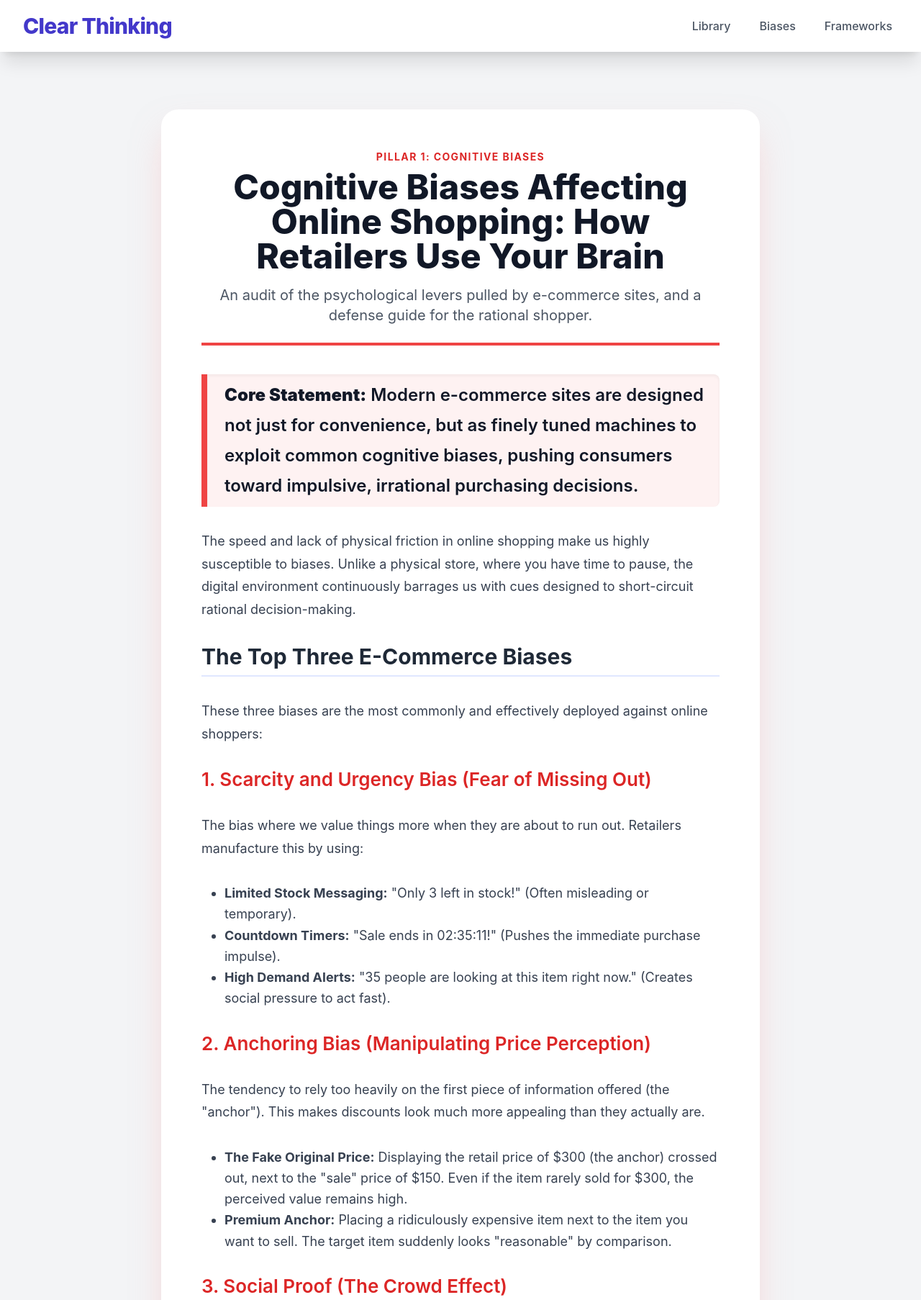
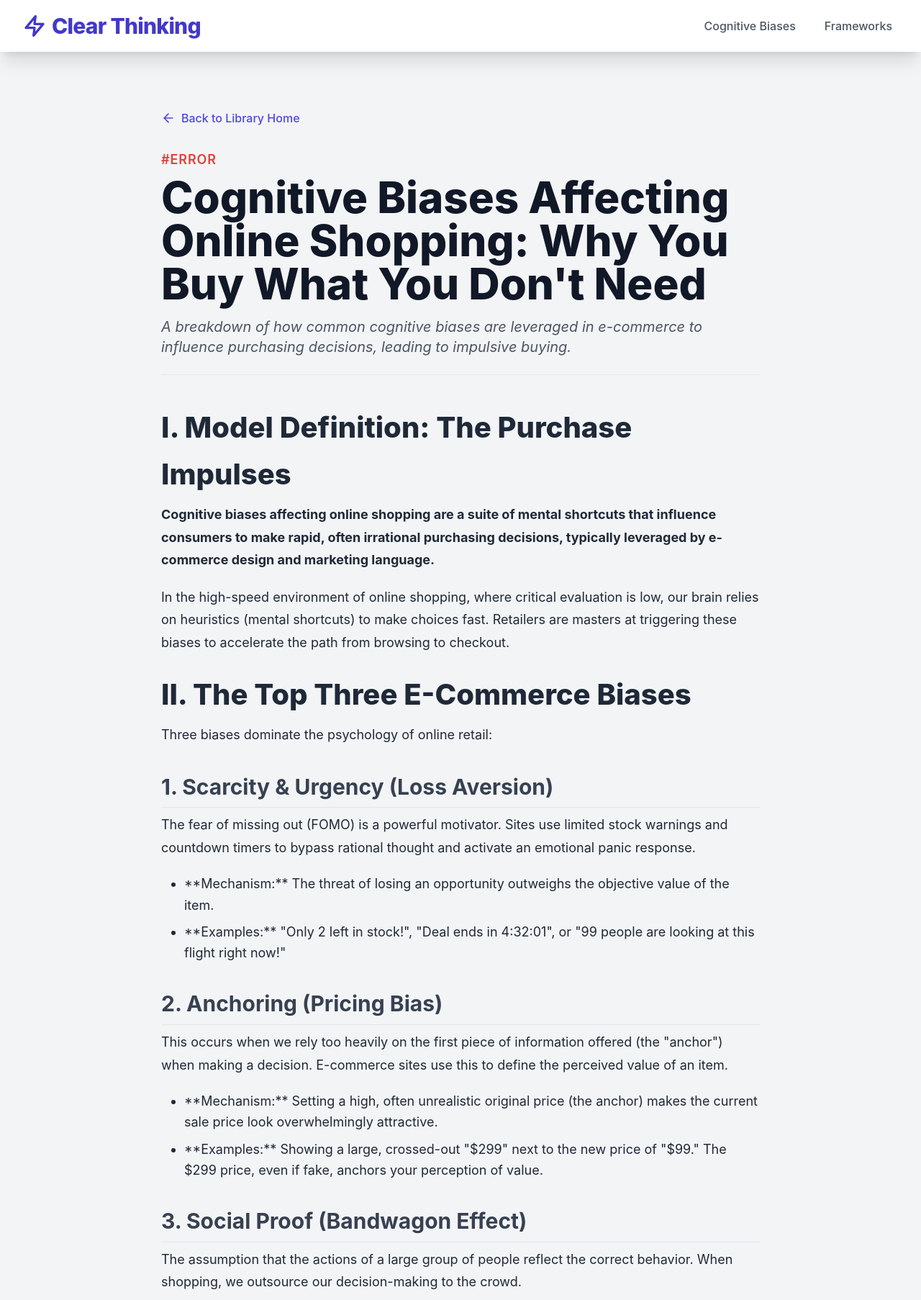
Before and after one commit to toolblaster/ClearThinking.toolblaster.com, a plain HTML site: page articles/biases/cognitive-biases-affecting-online-shopping.html in a window 1280 px wide. Shown: the top 1806 px of the page at 72% size. Drawn offline with nearby package versions, Linux system fonts and the light colour scheme.

Commit message:
Update cognitive-biases-affecting-online-shopping.html

```diff
--- a/articles/biases/cognitive-biases-affecting-online-shopping.html
+++ b/articles/biases/cognitive-biases-affecting-online-shopping.html
@@ -3,15 +3,21 @@
 <head>
     <meta charset="UTF-8">
     <meta name="viewport" content="width=device-width, initial-scale=1.0">
-    <title>Clear Thinking | Cognitive Biases Affecting Online Shopping: How Retailers Use Your Brain</title>
+    <title>Cognitive Biases Affecting Online Shopping: Why You Buy What You Don't Need | Clear Thinking Library</title>
 
     <!-- 1. Tailwind CSS CDN -->
     <script src="https://cdn.tailwindcss.com"></script>
 
     <!-- 2. Integrated CSS -->
     <style>
-        body { font-family: 'Inter', -apple-system, BlinkMacSystemFont, "Segoe UI", Roboto, "Helvetica Neue", Arial, sans-serif; }
-        /* Mobile menu styles */
+        /* Base body and typography */
+        body {
+            font-family: 'Inter', -apple-system, BlinkMacSystemFont, "Segoe UI", Roboto, "Helvetica Neue", Arial, sans-serif;
+            background-color: #f7f7f7;
+            color: #1f2937;
+        }
+
+        /* Mobile menu styles (copied from index.html) */
         .hamburger {
             cursor: pointer;
             display: flex;
@@ -36,33 +42,67 @@
             transform: rotate(-45deg) translate(5px, -5px);
         }
 
-        /* Article content readability improvements */
+        /* Styling for the main article content: This ensures consistency for h2/h3/p/ul/ol inside the article-content div */
+        .article-content h2 {
+            font-size: 2.5rem; /* text-4xl */
+            font-weight: 800; /* font-extrabold */
+            margin-top: 1.5rem;
+            margin-bottom: 0.5rem;
+            color: #1f2937;
+        }
         .article-content h3 {
-            border-bottom: 2px solid #e0e7ff;
-            padding-bottom: 0.5rem;
-        }
-        .article-content h4 {
-            font-size: 1.625rem;
+            font-size: 1.875rem; /* text-3xl */
+            font-weight: 700; /* font-bold */
+            margin-top: 2rem;
+            margin-bottom: 0.5rem;
+            border-bottom: 1px solid #e5e7eb;
+            padding-bottom: 0.25rem;
+            color: #374151; /* text-gray-700 */
         }
         .article-content p {
-            line-height: 1.75;
+            margin-bottom: 1.25rem;
+            line-height: 1.75; /* leading-relaxed */
+        }
+        .article-content ul, .article-content ol {
+            margin-left: 1.5rem;
+            margin-bottom: 1.25rem;
+            padding-left: 0.5rem;
+        }
+        .article-content ul {
+            list-style-type: disc;
+        }
+        .article-content ol {
+            list-style-type: decimal;
+        }
+        .article-content li {
+            margin-bottom: 0.5rem;
+        }
+        /* Specific styling for the Red Error accent color */
+        .article-tag {
+            color: #E34037; /* Consistent Red accent color for Biases */
         }
     </style>
-    <meta name="description" content="An audit of common cognitive biases that retailers exploit in e-commerce, and strategies to resist impulse buying.">
+    <meta name="description" content="A breakdown of how common cognitive biases are leveraged in e-commerce to influence purchasing decisions, leading to impulsive buying.">
 </head>
 <body class="bg-gray-100 text-gray-800 antialiased">
 
-    <!-- Header & Navigation -->
+    <!-- 1. Header & Navigation (Consistent Across Site) -->
     <header class="bg-white shadow-xl sticky top-0 z-50 transition-all duration-300">
         <div class="max-w-7xl mx-auto px-4 sm:px-6 lg:px-8 py-4 flex justify-between items-center">
-            <h1 class="text-3xl font-extrabold text-indigo-700 tracking-tight">Clear Thinking</h1>
+
+            <!-- Logo Link - Clickable, with Icon, pointing to root directory / -->
+            <a href="/" class="flex items-center space-x-2 text-indigo-700 hover:text-indigo-900 transition duration-150 group">
+                <!-- Icon for Clarity (Zap/Lightning) -->
+                <svg xmlns="http://www.w3.org/2000/svg" width="32" height="32" viewBox="0 0 24 24" fill="none" stroke="currentColor" stroke-width="2.5" stroke-linecap="round" stroke-linejoin="round" class="flex-shrink-0">
+                    <polygon points="13 2 3 14 12 14 11 22 21 10 12 10 13 2"></polygon>
+                </svg>
+                <h1 class="text-3xl font-extrabold tracking-tight">Clear Thinking</h1>
+            </a>
 
             <!-- Desktop Navigation -->
             <nav id="main-nav" class="space-x-6 hidden sm:flex">
-                <!-- Correct path is up two levels to reach the root index.html -->
-                <a href="../../index.html" class="text-gray-600 hover:text-indigo-600 font-medium transition duration-150 p-2 rounded-lg hover:bg-indigo-50">Library</a>
-                <a href="#biases" class="text-gray-600 hover:text-indigo-600 font-medium transition duration-150 p-2 rounded-lg hover:bg-indigo-50">Biases</a>
-                <a href="#frameworks" class="text-gray-600 hover:text-indigo-600 font-medium transition duration-150 p-2 rounded-lg hover:bg-indigo-50">Frameworks</a>
+                <a href="/#biases" class="text-gray-600 hover:text-[#E34037] font-medium transition duration-150 p-2 rounded-lg hover:bg-red-50">Cognitive Biases</a>
+                <a href="/#frameworks" class="text-gray-600 hover:text-indigo-600 font-medium transition duration-150 p-2 rounded-lg hover:bg-indigo-50">Frameworks</a>
             </nav>
 
             <!-- Mobile Hamburger Button -->
@@ -78,110 +118,117 @@
         <!-- Mobile Menu (Hidden by default) -->
         <div id="mobile-menu" class="hidden sm:hidden bg-white shadow-lg border-t border-gray-100 py-4 absolute w-full transition-all duration-300">
             <nav class="flex flex-col space-y-2 px-4">
-                <a href="../../index.html" class="text-gray-700 hover:bg-indigo-50 p-3 rounded-lg font-semibold transition duration-150" onclick="document.getElementById('mobile-menu').classList.add('hidden'); document.getElementById('hamburger-icon').classList.remove('menu-open');">Library</a>
-                <a href="#biases" class="text-gray-700 hover:bg-indigo-50 p-3 rounded-lg font-semibold transition duration-150" onclick="document.getElementById('mobile-menu').classList.add('hidden'); document.getElementById('hamburger-icon').classList.remove('menu-open');">Biases</a>
-                <a href="#frameworks" class="text-gray-700 hover:bg-indigo-50 p-3 rounded-lg font-semibold transition duration-150" onclick="document.getElementById('mobile-menu').classList.add('hidden'); document.getElementById('hamburger-icon').classList.remove('menu-open');">Frameworks</a>
+                <a href="/#biases" class="text-gray-700 hover:bg-red-50 p-3 rounded-lg font-semibold transition duration-150" onclick="document.getElementById('mobile-menu').classList.add('hidden'); document.getElementById('hamburger-icon').classList.remove('menu-open');">Cognitive Biases</a>
+                <a href="/#frameworks" class="text-gray-700 hover:bg-indigo-50 p-3 rounded-lg font-semibold transition duration-150" onclick="document.getElementById('mobile-menu').classList.add('hidden'); document.getElementById('hamburger-icon').classList.remove('menu-open');">Frameworks</a>
             </nav>
         </div>
     </header>
 
-    <!-- Main Content Area: Article -->
+    <!-- 2. Main Article Content Area -->
     <main class="max-w-4xl mx-auto px-4 sm:px-6 lg:px-8 py-12 sm:py-20">
-        <article class="bg-white p-6 sm:p-10 md:p-14 rounded-3xl shadow-2xl shadow-red-300/50">
 
-            <!-- Article Header -->
-            <header class="mb-10 border-b-4 border-red-500 pb-6 text-center">
-                <p class="text-sm font-bold text-red-600 uppercase tracking-widest mb-2">Pillar 1: Cognitive Biases</p>
-                <h2 class="text-4xl sm:text-5xl font-extrabold text-gray-900 mt-2 leading-tight">Cognitive Biases Affecting Online Shopping: How Retailers Use Your Brain</h2>
-                <p class="text-xl text-gray-600 mt-4 max-w-2xl mx-auto">An audit of the psychological levers pulled by e-commerce sites, and a defense guide for the rational shopper.</p>
-            </header>
+        <!-- Breadcrumb / Back Link -->
+        <div class="mb-8">
+             <a href="/" class="text-indigo-600 hover:text-indigo-800 flex items-center space-x-2 font-medium">
+                <svg xmlns="http://www.w3.org/2000/svg" width="20" height="20" viewBox="0 0 24 24" fill="none" stroke="currentColor" stroke-width="2" stroke-linecap="round" stroke-linejoin="round" class="w-5 h-5">
+                    <path d="M19 12H5"></path>
+                    <path d="M12 19l-7-7 7-7"></path>
+                </svg>
+                <span>Back to Library Home</span>
+             </a>
+        </div>
 
-            <!-- Full article content -->
-            <section class="article-content space-y-8 text-gray-700 text-lg leading-relaxed max-w-3xl mx-auto">
+        <!-- Article Hero/Metadata -->
+        <header class="mb-10 pb-6 border-b border-gray-200">
+            <p class="text-lg font-semibold article-tag uppercase tracking-wider mb-2">#Error</p>
+            <h1 class="text-5xl md:text-6xl font-extrabold text-gray-900 leading-tight mb-4">Cognitive Biases Affecting Online Shopping: Why You Buy What You Don't Need</h1>
+            <p class="text-xl text-gray-600 italic">A breakdown of how common cognitive biases are leveraged in e-commerce to influence purchasing decisions, leading to impulsive buying.</p>
+        </header>
 
-                <!-- Core Statement -->
-                <p class="text-2xl font-semibold text-gray-900 border-l-8 border-red-500 pl-6 py-2 bg-red-50 rounded-r-lg shadow-inner">
-                    <strong>Core Statement:</strong> Modern e-commerce sites are designed not just for convenience, but as finely tuned machines to exploit common cognitive biases, pushing consumers toward impulsive, irrational purchasing decisions.
-                </p>
+        <!-- Article Body - ADD ALL ARTICLE TEXT CONTENT HERE -->
+        <div class="article-content text-lg leading-relaxed text-gray-800">
 
-                <p>The speed and lack of physical friction in online shopping make us highly susceptible to biases. Unlike a physical store, where you have time to pause, the digital environment continuously barrages us with cues designed to short-circuit rational decision-making.</p>
+            <h2>I. Model Definition: The Purchase Impulses</h2>
 
-                <h3 class="text-3xl font-bold text-gray-800 mt-12 mb-4">The Top Three E-Commerce Biases</h3>
-                <p>These three biases are the most commonly and effectively deployed against online shoppers:</p>
+            <p><strong>Cognitive biases affecting online shopping are a suite of mental shortcuts that influence consumers to make rapid, often irrational purchasing decisions, typically leveraged by e-commerce design and marketing language.</strong></p>
 
-                <h4 class="text-2xl font-semibold text-red-600 mb-2">1. Scarcity and Urgency Bias (Fear of Missing Out)</h4>
-                <p>The bias where we value things more when they are about to run out. Retailers manufacture this by using:</p>
-                <ul>
-                    <li class="list-disc ml-8 mt-2"><strong>Limited Stock Messaging:</strong> "Only 3 left in stock!" (Often misleading or temporary).</li>
-                    <li class="list-disc ml-8"><strong>Countdown Timers:</strong> "Sale ends in 02:35:11!" (Pushes the immediate purchase impulse).</li>
-                    <li class="list-disc ml-8"><strong>High Demand Alerts:</strong> "35 people are looking at this item right now." (Creates social pressure to act fast).</li>
-                </ul>
+            <p>In the high-speed environment of online shopping, where critical evaluation is low, our brain relies on heuristics (mental shortcuts) to make choices fast. Retailers are masters at triggering these biases to accelerate the path from browsing to checkout.</p>
 
-                <h4 class="text-2xl font-semibold text-red-600 mt-8 mb-2">2. Anchoring Bias (Manipulating Price Perception)</h4>
-                <p>The tendency to rely too heavily on the first piece of information offered (the "anchor"). This makes discounts look much more appealing than they actually are.</p>
-                <ul>
-                    <li class="list-disc ml-8 mt-2"><strong>The Fake Original Price:</strong> Displaying the retail price of $300 (the anchor) crossed out, next to the "sale" price of $150. Even if the item rarely sold for $300, the perceived value remains high.</li>
-                    <li class="list-disc ml-8"><strong>Premium Anchor:</strong> Placing a ridiculously expensive item next to the item you want to sell. The target item suddenly looks "reasonable" by comparison.</li>
-                </ul>
+            <h2>II. The Top Three E-Commerce Biases</h2>
 
-                <h4 class="text-2xl font-semibold text-red-600 mt-8 mb-2">3. Social Proof (The Crowd Effect)</h4>
-                <p>The tendency to follow the actions of a large group, assuming they possess more knowledge. Online, this manifests as:</p>
-                <ul>
-                    <li class="list-disc ml-8 mt-2"><strong>Review Count:</strong> An item with 1,000 mediocre reviews often sells better than an item with 10 perfect reviews. The *volume* of approval acts as the proof.</li>
-                    <li class="list-disc ml-8"><strong>"Customers Also Bought":</strong> Framing choices as a majority opinion encourages us to conform to what others are doing.</li>
-                </ul>
+            <p>Three biases dominate the psychology of online retail:</p>
 
-                <h3 class="text-3xl font-bold text-gray-800 mt-12 mb-6 border-b-0">Defense Toolkit for the Rational Shopper</h3>
+            <h3>1. Scarcity & Urgency (Loss Aversion)</h3>
+            <p>The fear of missing out (FOMO) is a powerful motivator. Sites use limited stock warnings and countdown timers to bypass rational thought and activate an emotional panic response.</p>
+            <ul>
+                <li>**Mechanism:** The threat of losing an opportunity outweighs the objective value of the item.</li>
+                <li>**Examples:** "Only 2 left in stock!", "Deal ends in 4:32:01", or "99 people are looking at this flight right now!"</li>
+            </ul>
 
-                <!-- Toolkit Container -->
-                <div class="bg-red-50 p-8 rounded-2xl shadow-inner shadow-red-200/50 space-y-8 border border-red-100">
-                    <p class="text-lg font-medium text-gray-700">Counteract these digital manipulation tactics by implementing these simple rules.</p>
+            <h3>2. Anchoring (Pricing Bias)</h3>
+            <p>This occurs when we rely too heavily on the first piece of information offered (the "anchor") when making a decision. E-commerce sites use this to define the perceived value of an item.</p>
+            <ul>
+                <li>**Mechanism:** Setting a high, often unrealistic original price (the anchor) makes the current sale price look overwhelmingly attractive.</li>
+                <li>**Examples:** Showing a large, crossed-out "$299" next to the new price of "$99." The $299 price, even if fake, anchors your perception of value.</li>
+            </ul>
 
-                    <!-- Toolkit Item 1 -->
-                    <div class="bg-white p-6 rounded-xl shadow-lg border-t-4 border-red-500 transition hover:shadow-xl">
-                        <h4 class="text-2xl font-extrabold text-red-700 mb-3">1. The 24-Hour Scarcity Rule</h4>
-                        <p class="mb-3 font-medium text-gray-800">Any item promoted using urgency (limited time/stock) must be left in the cart for a minimum of 24 hours. If you still need it tomorrow, the decision is rational; if you've forgotten it, the desire was manufactured scarcity.</p>
-                    </div>
+            <h3>3. Social Proof (Bandwagon Effect)</h3>
+            <p>The assumption that the actions of a large group of people reflect the correct behavior. When shopping, we outsource our decision-making to the crowd.</p>
+            <ul>
+                <li>**Mechanism:** If thousands of people trust it, it must be safe or good.</li>
+                <li>**Examples:** "Rated 4.8 stars by 12,500 buyers," "Best Seller," or showcasing endless user testimonials and photos.</li>
+            </ul>
 
-                    <!-- Toolkit Item 2 -->
-                    <div class="bg-white p-6 rounded-xl shadow-lg border-t-4 border-red-500 transition hover:shadow-xl">
-                        <h4 class="text-2xl font-extrabold text-red-700 mb-3">2. Blind Price Check</h4>
-                        <p class="mb-3 font-medium text-gray-800">When reviewing a product, **ignore the crossed-out original price (the anchor)**. Instead, search for the item on three other websites to establish its true market value. Only compare the current asking price to the confirmed market average.</p>
-                    </div>
+            <h2>III. Toolkit: The Rational Shopping Audit</h2>
 
-                    <!-- Toolkit Item 3 -->
-                    <div class="bg-white p-6 rounded-xl shadow-lg border-t-4 border-red-500 transition hover:shadow-xl">
-                        <h4 class="text-2xl font-extrabold text-red-700 mb-3">3. Question the Crowd</h4>
-                        <p class="mb-3 font-medium text-gray-800">For products where quality is subjective, **ignore the quantity of reviews and filter for 1-star and 2-star reviews**. These often contain the most specific, helpful, and un-biased information about product flaws.</p>
-                    </div>
-                </div>
+            <p>To resist these powerful psychological triggers, you need a disciplined, intentional process that forces a pause before the transaction.</p>
 
-                <p class="pt-8 border-t border-gray-200 mt-12 text-center text-xl font-medium text-gray-600">
-                    In the digital age, clear thinking often means recognizing when your emotions are being engineered to benefit someone else's bottom line.
-                </p>
+            <h3>1. The 24-Hour Wait Rule</h3>
+            <p>For any non-essential purchase over a certain threshold ($50, $100, etc.), force yourself to wait a full 24 hours after adding it to your cart. This shifts your brain from the emotional "hot state" of urgency to the rational "cold state."</p>
+            <ul>
+                <li>**The Test:** If you can't remember why you wanted it 24 hours later, the impulse has passed, and you've saved money.</li>
+            </ul>
 
-            </section>
-        </article>
+            <h3>2. The Full-Price Test</h3>
+            <p>If the item is on sale, ask yourself: **"Would I buy this item right now at the original, full price?"**</p>
+            <ul>
+                <li>If the answer is no, then the discount is the primary motivation, not the need for the product itself. You are buying a good *deal*, not a necessary *item*.</li>
+            </ul>
+
+            <h3>3. Review the Negative Reviews</h3>
+            <p>To counteract Social Proof, read the 1-star reviews first. While they may be outliers, they often reveal common production flaws, shipping issues, or unmet expectations that the 5-star reviews gloss over.</p>
+            <ul>
+                <li>**The Objective:** You are looking for a reason to say no, which is the only way to challenge the positive bias generated by the crowd.</li>
+            </ul>
+
+            <p>By pausing, resetting your internal value anchor, and challenging the crowd's wisdom, you can take control of your spending and only buy what you truly need.</p>
+
+        </div>
+        <!-- Article Body - END -->
+
     </main>
 
-    <!-- Footer -->
-    <footer class="bg-gray-900 mt-20">
-        <div class="max-w-7xl mx-auto py-10 px-4 sm:px-6 lg:px-8 text-center text-gray-400">
-            <p class="text-lg font-semibold text-white">&copy; <span id="current-year-shopping"></span> Clear Thinking | A Toolblaster Sub-Brand.</p>
-            <p class="mt-2 text-sm text-gray-500">A timeless library built with Custom HTML, Tailwind, and Clear Thinking.</p>
+    <!-- 3. Footer (Consistent Across Site) -->
+    <footer class="bg-white shadow-2xl shadow-indigo-300/60 mt-20 border-t border-indigo-400">
+        <div class="max-w-7xl mx-auto py-6 px-4 sm:px-6 lg:px-8 text-center">
+            <p class="text-lg font-semibold text-gray-900">
+                &copy; <span id="current-year"></span> Clear Thinking Library |
+                <a href="https://toolblaster.com" target="_blank" class="text-indigo-600 hover:text-indigo-800 transition duration-150 font-bold">Toolblaster.com</a>
+            </p>
+            <p class="mt-1 text-sm text-gray-600">A curated collection of essential mental models and biases for better decision-making.</p>
         </div>
     </footer>
 
-    <!-- 3. Integrated JavaScript -->
+    <!-- 4. Integrated JavaScript (Consistent Across Site) -->
     <script>
         // Logic for Footer Year Update
         document.addEventListener('DOMContentLoaded', () => {
-            const yearSpan = document.getElementById('current-year-shopping');
+            const yearSpan = document.getElementById('current-year');
             if (yearSpan) {
                 yearSpan.textContent = new Date().getFullYear();
             }
 
-            // Logic for Mobile Menu Toggle (Reused across all articles)
+            // Logic for Mobile Menu Toggle
             const menuToggle = document.getElementById('menu-toggle');
             const mobileMenu = document.getElementById('mobile-menu');
             const hamburgerIcon = document.getElementById('hamburger-icon');
@@ -190,14 +237,6 @@
                 menuToggle.addEventListener('click', () => {
                     const isHidden = mobileMenu.classList.toggle('hidden');
                     hamburgerIcon.classList.toggle('menu-open', !isHidden);
-
-                    // Close menu if a link is clicked
-                    mobileMenu.querySelectorAll('a').forEach(link => {
-                        link.addEventListener('click', () => {
-                            mobileMenu.classList.add('hidden');
-                            hamburgerIcon.classList.remove('menu-open');
-                        });
-                    });
                 });
             }
         });
```
